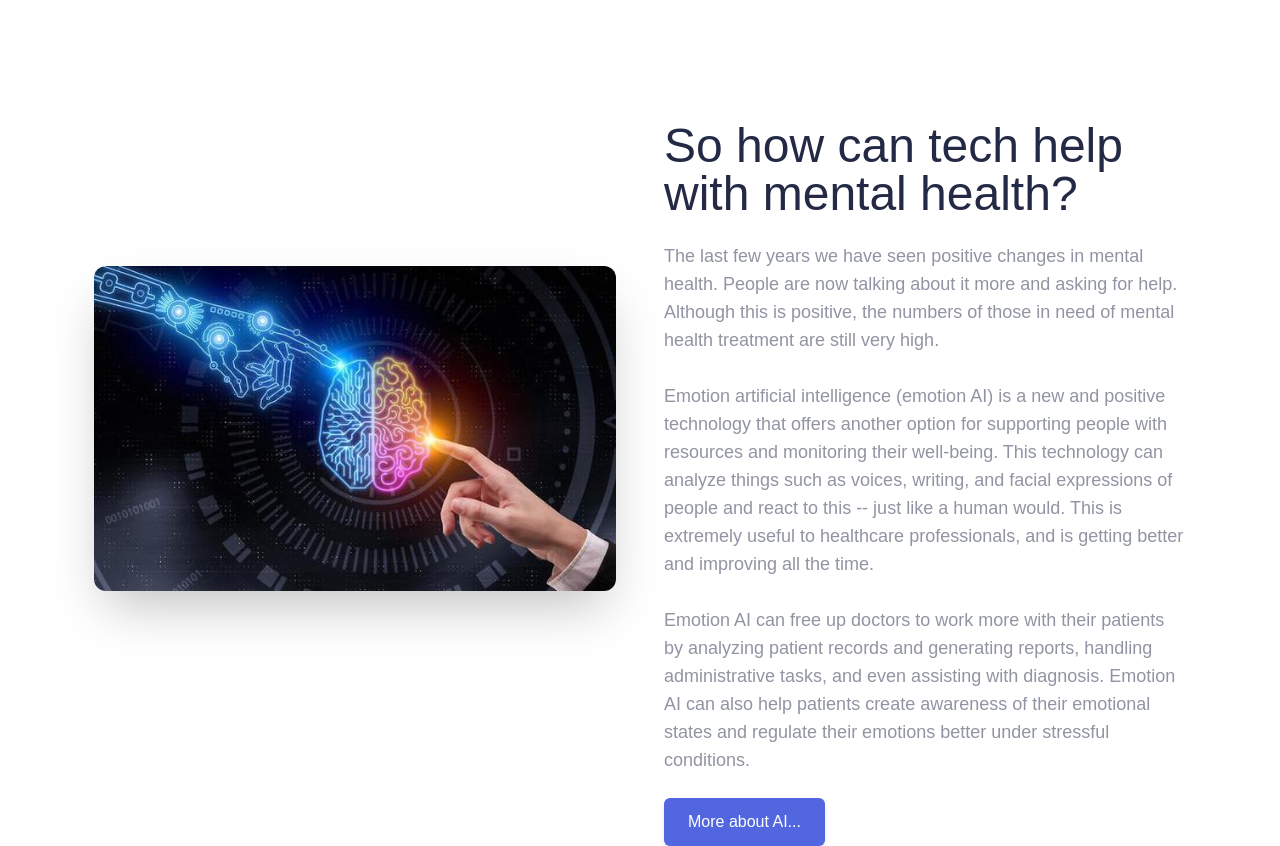
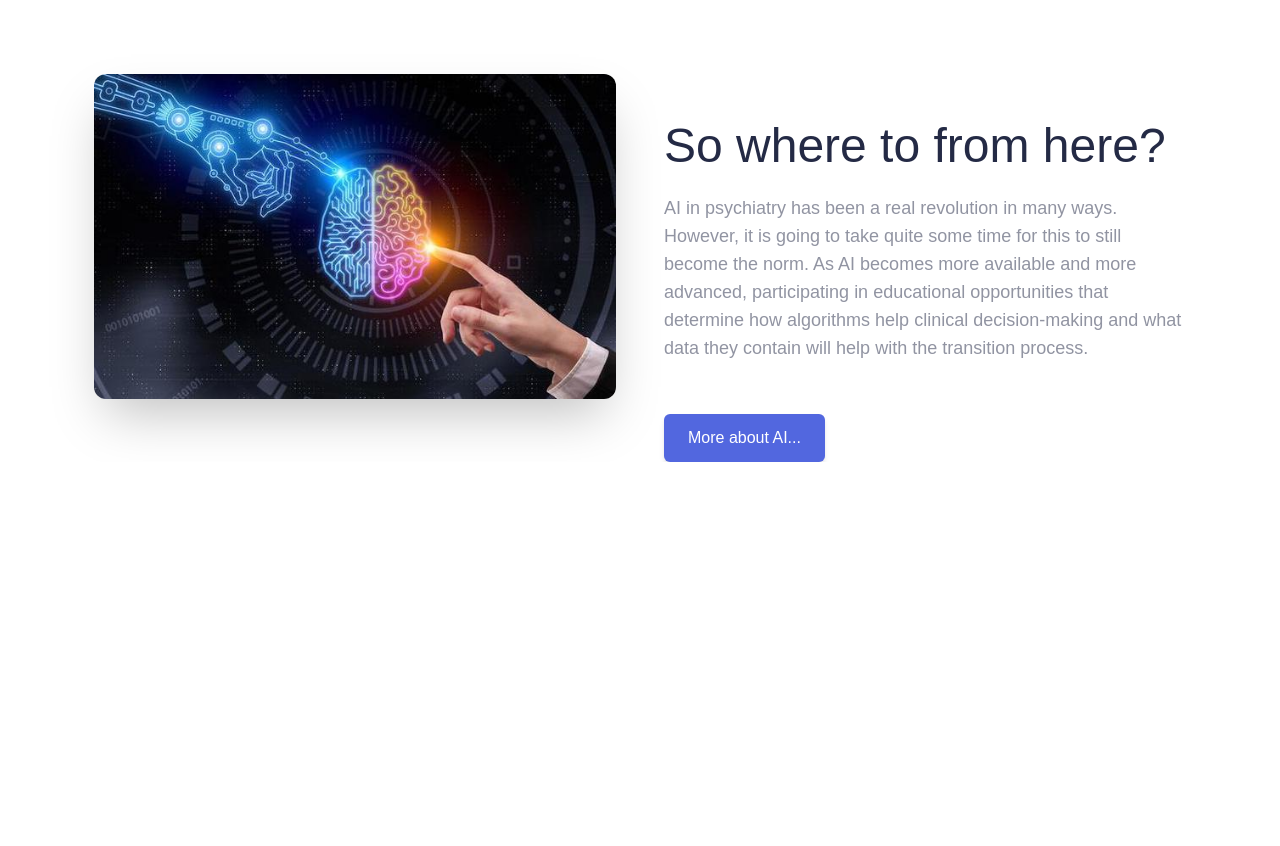
Before and after one commit to Ninjalem/JoshB, a plain HTML site: page ai.html in a window 1280 px wide. Shown: the part 1160-2006 px from the top of the page. After the commit the page ends 1622 px from the top, so only its background shows below. Drawn offline with Linux system fonts and the light colour scheme.

Commit message:
Update ai.html

```diff
--- a/ai.html
+++ b/ai.html
@@ -90,23 +90,12 @@
             <!-- CONTENT -->
             <div class="flex flex-1 flex-col items-center lg:items-start mt-28">
                 <h2 class="text-bookmark-blue text-3xl md:text-4 lg:text-5xl text-center lg:text-left mb-6">
-                    So how can tech help with mental health?
+                    So where to from here?
                 </h2>
                 <p class="text-bookmark-grey text-lg text-center lg:text-left mb-6">
-                    The last few years we have seen positive changes in mental health. People are now talking about it
-                    more and asking for help. Although this is positive, the numbers of those in need of mental health
-                    treatment are still very high.<br><br>
+                    AI in psychiatry has been a real revolution in many ways. However, it is going to take quite some time for this to still become the norm. As AI becomes more available and more advanced, participating in educational opportunities that determine how algorithms help clinical decision-making and what data they contain will help with the transition process. <br><br>
 
-                    Emotion artificial intelligence (emotion AI) is a new and positive technology that offers another
-                    option for supporting people with resources and monitoring their well-being. This technology can
-                    analyze things such as voices, writing, and facial expressions of people and react to this -- just
-                    like a human would. This is extremely useful to healthcare professionals, and is getting better and
-                    improving all the time.<br><br>
 
-                    Emotion AI can free up doctors to work more with their patients by analyzing patient records and
-                    generating reports, handling administrative tasks, and even assisting with diagnosis. Emotion AI can
-                    also help patients create awareness of their emotional states and regulate their emotions better
-                    under stressful conditions.
 
                 </p>
                 <div class="flex justify-center flex-wrap gap-6">
```
